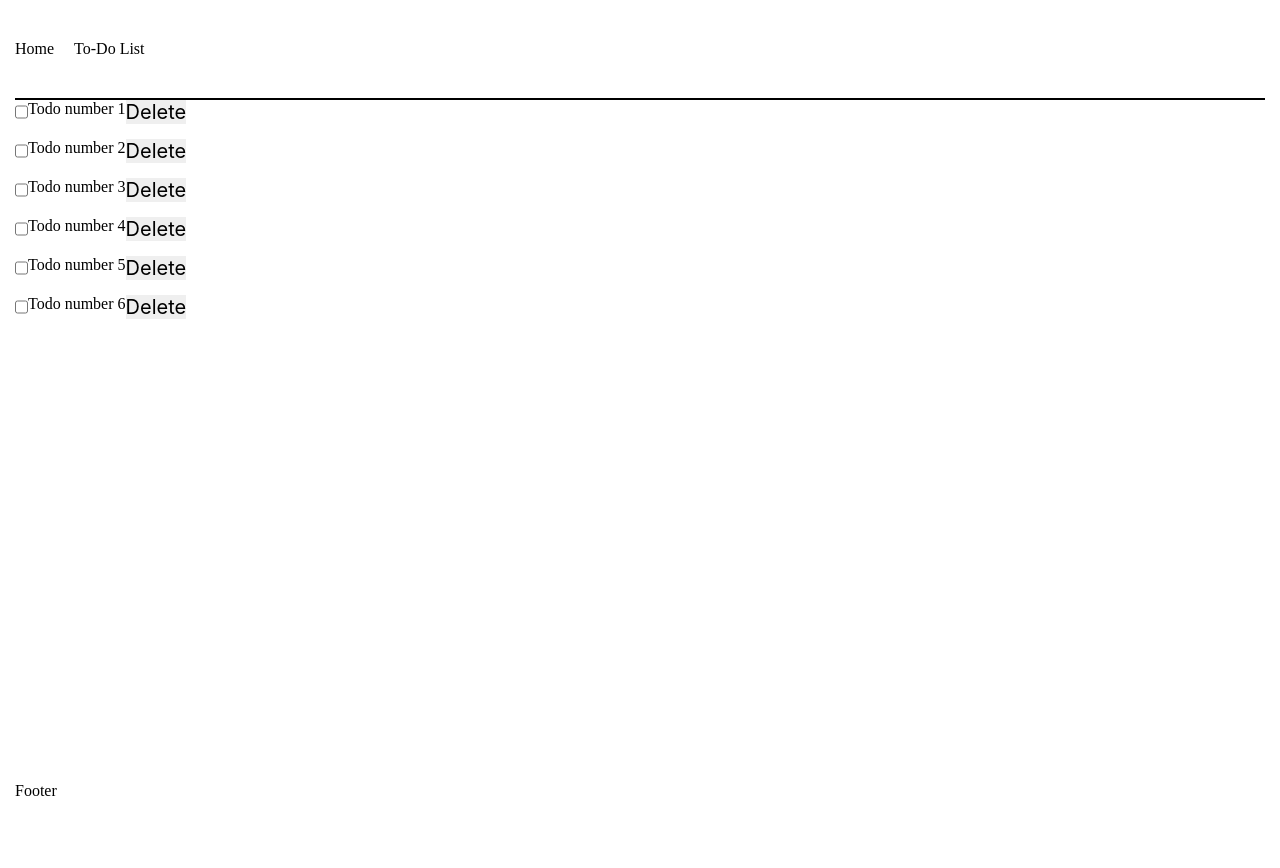
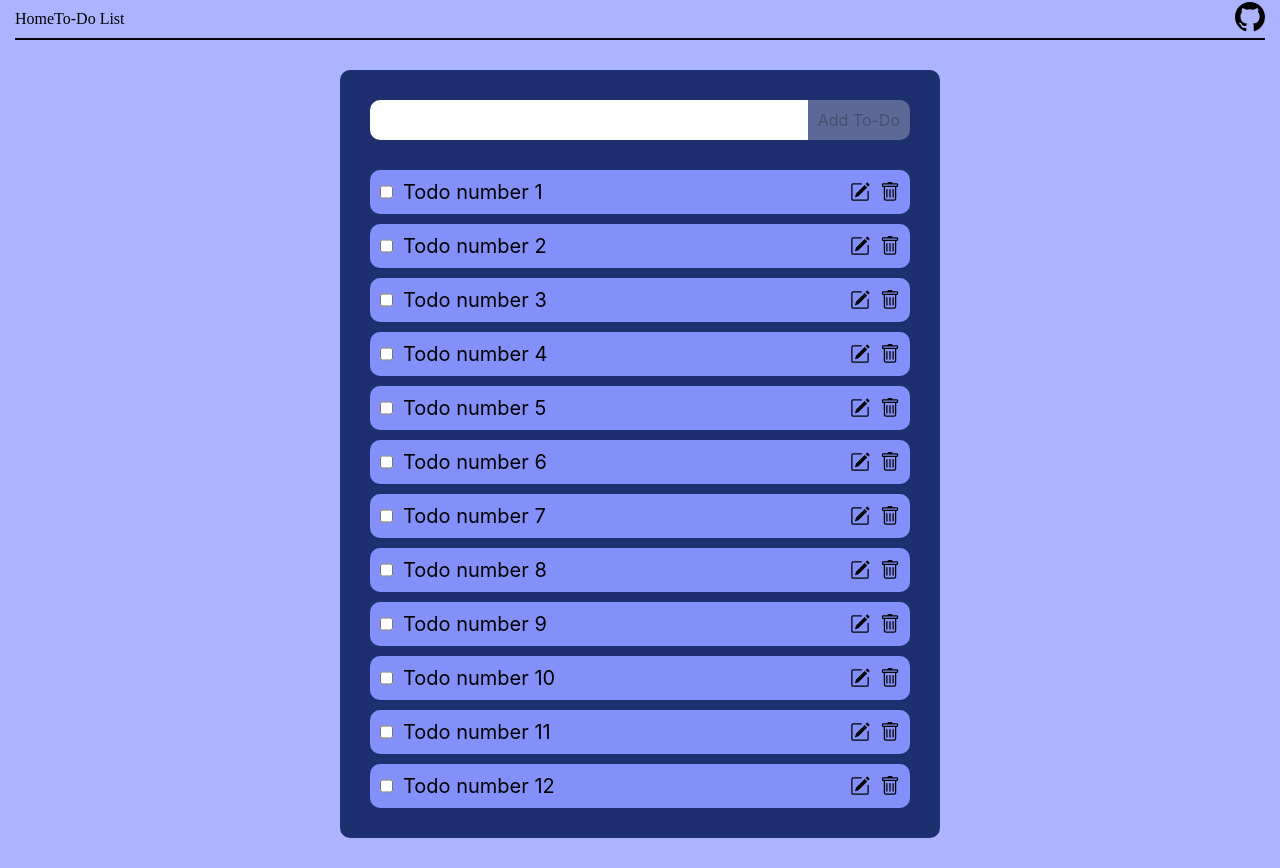
Before and after one commit to 0Ieg/To-Do-List, a React (Create React App) app: page /todolist in a window 1280 px wide. Before the commit the page ends 800 px from the top, so only its background shows below. Built offline with nearby package versions, Linux system fonts and the light colour scheme; data requests are answered from the project's data file.

Commit message:
Minor changes

```diff
--- a/src/API/todoListAPI.ts
+++ b/src/API/todoListAPI.ts
@@ -1,5 +1,4 @@
 import axios from 'axios';
-import { deleteTodoAsyncAC } from '../BLL/todoSaga';
 
 const myAxios = axios.create({
   baseURL: 'http://localhost:3001/todos'
@@ -24,9 +23,9 @@ export const completeTodoAPI = (payload:{id:string, completed:boolean})=>{
     .then(resp=>resp.status===200)
   )
 }
-export const addTodoAPP = (payload:{id:string, text:string, completed:boolean})=>{
+export const addTodoAPI = (payload:{id:string, text:string, completed:boolean})=>{
   return(
     myAxios.post(``, payload)
-    .then(resp=>console.log(resp))
+    .then(resp=>resp.status===201)
   )
 }
--- a/src/BLL/todoSaga.ts
+++ b/src/BLL/todoSaga.ts
@@ -1,24 +1,24 @@
 import { createAction } from "@reduxjs/toolkit"
-
 import { call, put, takeEvery } from "redux-saga/effects"
-import { completeTodoAPI, deleteTodoAPI, getTodosAPI } from "../API/todoListAPI"
-import { getTodos } from "./todoSlice"
+import { addTodoAPI, completeTodoAPI, deleteTodoAPI, getTodosAPI } from "../API/todoListAPI"
+import { TodoType, getTodos } from "./todoSlice"
 
 
-export const getTodosAsyncAC = createAction('getTodosAsyncAction')
-export const deleteTodoAsyncAC = createAction<string|undefined>('deleteTodoAsyncAction')
-export const completeTodoAsyncAC = createAction<{id:string,completed:boolean}|undefined>('completeTodoAsyncAction')
+export const getTodosAsyncAC = createAction('GET_TODOS')
+export const deleteTodoAsyncAC = createAction<string|undefined>('DELETE_TODO')
+export const completeTodoAsyncAC = createAction<{id:string,completed:boolean}|undefined>('COMPLETE_TODO')
+export const addTodoAsyncAC = createAction<TodoType|undefined>('ADD_TODO')
 export function* Watcher(){
   yield takeEvery(getTodosAsyncAC().type, GetTodoWorker)
   yield takeEvery(deleteTodoAsyncAC().type, DeleteTodoWorker)
   yield takeEvery(completeTodoAsyncAC().type, СompleteTodoWorker)
+  yield takeEvery(addTodoAsyncAC().type, AddTodoWorker)
 }
 
 function* GetTodoWorker():Generator{
   const todos = yield call(getTodosAPI)
   yield put(getTodos(todos))
 }
-
 function* DeleteTodoWorker(action:{type:string,payload:string}):Generator{
   const deleted = yield call(deleteTodoAPI, action.payload)
   if (deleted===true){
@@ -33,3 +33,10 @@ function* СompleteTodoWorker(action:{type:string, payload:{id:string,completed:
     yield put(getTodos(todos))
   }
 }
+function* AddTodoWorker(action:{type:string, payload:TodoType}):Generator{
+  const added = yield addTodoAPI(action.payload)
+  if(added){
+    const todos = yield call(getTodosAPI)
+    yield put(getTodos(todos))
+  }
+}
--- a/src/SERVER/db.json
+++ b/src/SERVER/db.json
@@ -29,6 +29,36 @@
       "id": "6",
       "text": "Todo number 6",
       "completed": false
+    },
+    {
+      "id": "2023-11-06T10:47:52.484Z",
+      "text": " Todo number 7",
+      "completed": false
+    },
+    {
+      "id": "2023-11-06T10:47:57.759Z",
+      "text": " Todo number 8",
+      "completed": false
+    },
+    {
+      "id": "2023-11-06T10:48:01.346Z",
+      "text": " Todo number 9",
+      "completed": false
+    },
+    {
+      "id": "2023-11-06T10:48:05.658Z",
+      "text": " Todo number 10",
+      "completed": false
+    },
+    {
+      "id": "2023-11-06T10:56:37.220Z",
+      "text": " Todo number 11",
+      "completed": false
+    },
+    {
+      "id": "2023-11-06T10:56:40.244Z",
+      "text": " Todo number 12",
+      "completed": false
     }
   ]
 }
--- a/src/UI/App.tsx
+++ b/src/UI/App.tsx
@@ -8,13 +8,13 @@ const Styled = styled.div`
 min-height: 100dvh;
 display: flex;
 flex-direction: column;
+background-color: var(--color-violet-light);
 `
 export const App:FC = ()=>{
   return (
     <Styled>
       <Header/>
       <Main/>
-      <Footer/>
     </Styled>
   )
 }
--- a/src/UI/header/header.tsx
+++ b/src/UI/header/header.tsx
@@ -4,18 +4,37 @@ import styled from 'styled-components';
 import { Container } from '../templates/container';
 
 const Styled = styled.header`
-height: 100px;
+height: 40px;
 border-bottom: 2px solid var(--color-black);
 display: flex;
 align-items: center;
+justify-content: space-between;
 gap: 20px;
+.nav{
+
+}
+.contacts{
+  svg{
+    width: 30px;
+    height: 30px;
+  }
+}
 `
 export const Header: FC = () => {
   return (
     <Container>
       <Styled>
-        <NavLink to={""}>Home</NavLink>
-        <NavLink to={"todolist"}>To-Do List</NavLink>
+        <nav className='menu'>
+          <NavLink to={""}>Home</NavLink>
+          <NavLink to={"todolist"}>To-Do List</NavLink>
+        </nav>
+        <div className="contacts">
+          <a href="https://github.com/0Ieg" target='_blank'>
+            <svg xmlns="http://www.w3.org/2000/svg" width="16" height="16" viewBox="0 0 16 16">
+              <path d="M8 0C3.58 0 0 3.58 0 8c0 3.54 2.29 6.53 5.47 7.59.4.07.55-.17.55-.38 0-.19-.01-.82-.01-1.49-2.01.37-2.53-.49-2.69-.94-.09-.23-.48-.94-.82-1.13-.28-.15-.68-.52-.01-.53.63-.01 1.08.58 1.23.82.72 1.21 1.87.87 2.33.66.07-.52.28-.87.51-1.07-1.78-.2-3.64-.89-3.64-3.95 0-.87.31-1.59.82-2.15-.08-.2-.36-1.02.08-2.12 0 0 .67-.21 2.2.82.64-.18 1.32-.27 2-.27.68 0 1.36.09 2 .27 1.53-1.04 2.2-.82 2.2-.82.44 1.1.16 1.92.08 2.12.51.56.82 1.27.82 2.15 0 3.07-1.87 3.75-3.65 3.95.29.25.54.73.54 1.48 0 1.07-.01 1.93-.01 2.2 0 .21.15.46.55.38A8.012 8.012 0 0 0 16 8c0-4.42-3.58-8-8-8z"/>
+            </svg>
+          </a>
+        </div>
       </Styled>
     </Container>
   )
--- /dev/null
+++ b/src/UI/main/todolist/form.tsx
@@ -0,0 +1,41 @@
+import { FC, useEffect } from "react";
+import { useForm, FieldValues } from "react-hook-form";
+import styled from "styled-components";
+import { useDispatch } from 'react-redux';
+import { addTodoAsyncAC } from "../../../BLL/todoSaga";
+
+const Styled = styled.form`
+width: 100%;
+height: 40px;
+display: flex;
+.field{
+  flex-grow: 1;
+  border-radius: var(--borrad) 0 0 var(--borrad);
+  padding: 10px;
+  font: 400 20px Inter;
+}
+.button{
+  cursor: pointer;
+  padding: 10px;
+  border-radius: 0 var(--borrad) var(--borrad) 0;
+  font: 400 16px Inter;
+}
+`
+export const NewTodoForm:FC = ()=>{
+  const {handleSubmit, register, reset, formState:{errors, isValid, isSubmitSuccessful}} = useForm({mode:'onTouched'})
+  useEffect(()=>reset({'text':''}), [isSubmitSuccessful])
+  const validParams = {
+    required:'Enter the text',
+  }
+  const dispatch = useDispatch()
+  const handler = (value:FieldValues)=>{
+    const todo = {id:new Date().toISOString(), text:value.text, completed:false}
+    dispatch(addTodoAsyncAC(todo))
+  }
+  return(
+    <Styled onSubmit={handleSubmit(handler)}>
+      <input className="field" type="text" {...register('text', validParams)} placeholder={errors?.text?errors.text.message as string:''} autoComplete="off"/>
+      <button className="button" disabled={!isValid}>Add To-Do</button>
+    </Styled>
+  )
+}
--- a/src/UI/main/todolist/todoItem.tsx
+++ b/src/UI/main/todolist/todoItem.tsx
@@ -6,9 +6,31 @@ import { completeTodoAsyncAC, deleteTodoAsyncAC } from '../../../BLL/todoSaga';
 
 const Styled = styled.div`
 display: flex;
-.delete{
+gap: 10px;
+width: 100%;
+padding: 10px;
+background-color: var(--color-violet);
+border-radius: var(--borrad);
+transition: background-color 0.05s ease;
+.text{
+  flex-grow: 1;
+  font: 400 20px Inter;
   cursor: pointer;
-  font: 400 20px Inter;
+  user-select: none;
+}
+.edit,.delete{
+  cursor: pointer;
+  background-color: transparent;
+  display: flex;
+  align-items: center;
+  svg{
+    fill: var(--color-black);
+    width: 20px;
+    height: 20px;
+  }
+}
+&:hover{
+  background-color: var(--color-violet-light);
 }
 `
 export const TodoItem:FC<{id:string, text:string, completed:boolean}> = (props)=>{
@@ -23,8 +45,22 @@ export const TodoItem:FC<{id:string, text:string, completed:boolean}> = (props)=
   return (
     <Styled>
       <input type="checkbox" name="" id="" checked={completed} onChange={completeHandler}/>
-      <div>{text}</div>
-      <button className='delete' onClick={deleteHandler}>Delete</button>
+      <div className='text' onClick={completeHandler}>{text}</div>
+      <button className='edit'>
+        <svg xmlns="http://www.w3.org/2000/svg" width="16" height="16" viewBox="0 0 16 16">
+          <path d="M15.502 1.94a.5.5 0 0 1 0 .706L14.459 3.69l-2-2L13.502.646a.5.5 0 0 1 .707 0l1.293 1.293zm-1.75 2.456-2-2L4.939 9.21a.5.5 0 0 0-.121.196l-.805 2.414a.25.25 0 0 0 .316.316l2.414-.805a.5.5 0 0 0 .196-.12l6.813-6.814z"/>
+          <path d="M1 13.5A1.5 1.5 0 0 0 2.5 15h11a1.5 1.5 0 0 0 1.5-1.5v-6a.5.5 0 0 0-1 0v6a.5.5 0 0 1-.5.5h-11a.5.5 0 0 1-.5-.5v-11a.5.5 0 0 1 .5-.5H9a.5.5 0 0 0 0-1H2.5A1.5 1.5 0 0 0 1 2.5v11z"/>
+        </svg>
+      </button>
+      <button className='delete' onClick={deleteHandler}>
+        {/* <svg xmlns="http://www.w3.org/2000/svg" width="16" height="16" viewBox="0 0 16 16">
+          <path d="M2.5 1a1 1 0 0 0-1 1v1a1 1 0 0 0 1 1H3v9a2 2 0 0 0 2 2h6a2 2 0 0 0 2-2V4h.5a1 1 0 0 0 1-1V2a1 1 0 0 0-1-1H10a1 1 0 0 0-1-1H7a1 1 0 0 0-1 1H2.5zm3 4a.5.5 0 0 1 .5.5v7a.5.5 0 0 1-1 0v-7a.5.5 0 0 1 .5-.5zM8 5a.5.5 0 0 1 .5.5v7a.5.5 0 0 1-1 0v-7A.5.5 0 0 1 8 5zm3 .5v7a.5.5 0 0 1-1 0v-7a.5.5 0 0 1 1 0z"/>
+        </svg> */}
+        <svg xmlns="http://www.w3.org/2000/svg" width="16" height="16" viewBox="0 0 16 16">
+          <path d="M5.5 5.5A.5.5 0 0 1 6 6v6a.5.5 0 0 1-1 0V6a.5.5 0 0 1 .5-.5Zm2.5 0a.5.5 0 0 1 .5.5v6a.5.5 0 0 1-1 0V6a.5.5 0 0 1 .5-.5Zm3 .5a.5.5 0 0 0-1 0v6a.5.5 0 0 0 1 0V6Z"/>
+          <path d="M14.5 3a1 1 0 0 1-1 1H13v9a2 2 0 0 1-2 2H5a2 2 0 0 1-2-2V4h-.5a1 1 0 0 1-1-1V2a1 1 0 0 1 1-1H6a1 1 0 0 1 1-1h2a1 1 0 0 1 1 1h3.5a1 1 0 0 1 1 1v1ZM4.118 4 4 4.059V13a1 1 0 0 0 1 1h6a1 1 0 0 0 1-1V4.059L11.882 4H4.118ZM2.5 3h11V2h-11v1Z"/>
+        </svg>
+      </button>
     </Styled>
   )
 }
--- a/src/UI/main/todolist/todoList.tsx
+++ b/src/UI/main/todolist/todoList.tsx
@@ -5,11 +5,29 @@ import { TodoItem } from './todoItem';
 import { useDispatch, useSelector } from 'react-redux';
 import { getTodosAsyncAC } from '../../../BLL/todoSaga';
 import { StateType } from '../../../BLL/store';
+import { NewTodoForm } from './form';
 
 const Styled = styled.section`
 display: flex;
-flex-direction: column;
-gap: 15px;
+align-items: center;
+justify-content: center;
+background-color: var(--color-violet-light);
+.wrapper{
+  background-color: var(--color-blue);
+  border-radius: var(--borrad);
+  max-width: 600px;
+  width: 100%;
+  padding: 30px;
+  margin: 30px;
+  display: flex;
+  flex-direction: column;
+  gap: 30px;
+  .todoList{
+    display: flex;
+    flex-direction: column;
+    gap: 10px;
+  }
+}
 `
 export const TodoList:FC = ()=>{
   const allTodos = useSelector((state:StateType)=>state.todoList)
@@ -20,7 +38,14 @@ export const TodoList:FC = ()=>{
   },[])
   return (
     <Styled>
-      {todoList}
+      <div className="wrapper">
+        <div className='newTodo'>
+          <NewTodoForm/>
+        </div>
+        <div className="todoList">
+          {todoList}
+        </div>
+      </div>
     </Styled>
   )
 }
--- a/src/index.css
+++ b/src/index.css
@@ -8,6 +8,21 @@ a{
   color: inherit;
   text-decoration: none;
 }
+[class*='container']{
+  max-width: 1430px;
+  width: 100%;
+  margin: 0 auto;
+  padding: 0 15px;
+}
 :root{
   --color-black: #000;
+  --color-white: #fff;
+  --color-pink: #F88DAD;
+  --color-yellow: #FAC748;
+  --color-blue: #1D2F6F;
+  --color-violet: #8390FA;
+  --color-violet-light: #abb4fd;
+  --color-cream: #F9E9EC;
+
+  --borrad: 10px;
 }
```
Also changed, not shown: src/SERVER/dbhistory.json (deleted, +0 -10 lines).
